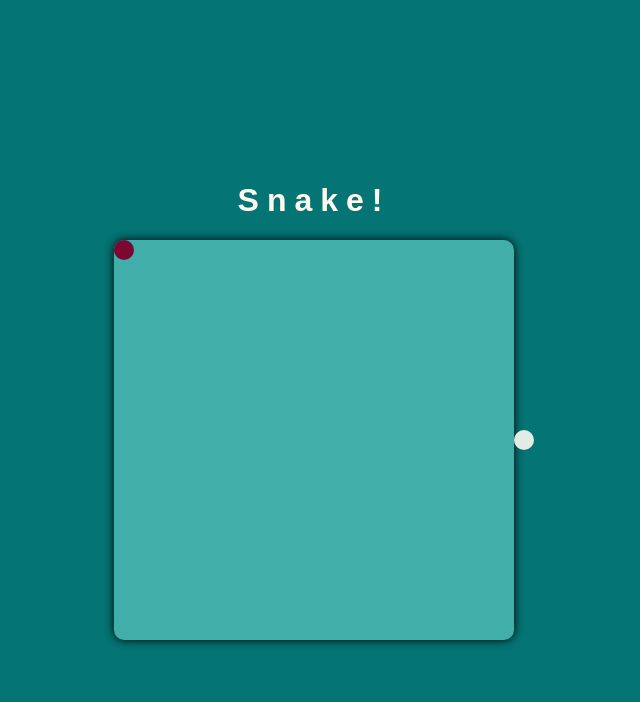
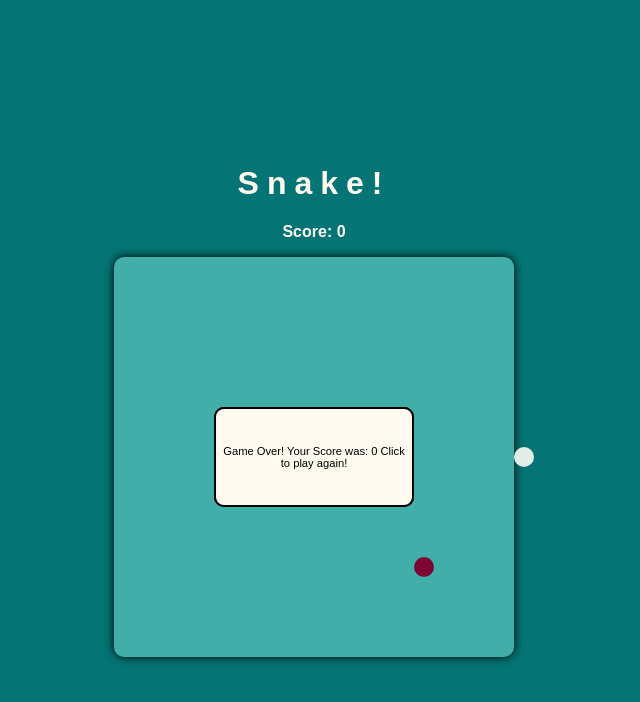
Before and after one commit to projectblue3/snake-game, a plain HTML site: page index.html in a window 1280 px wide. Both pictures are taken after a click on the button "Start". Shown: the whole page, without its empty margins (326-966 px from the left). Drawn offline with Linux system fonts and the light colour scheme.

Commit message:
Game works but 2 piece snake does not die on self.

```diff
--- a/index.html
+++ b/index.html
@@ -12,6 +12,7 @@
 <body>
 
     <h1 id="game-title">Snake!</h1>
+    <p id="score">Score: 0</p>
 
     <div id="game-board">
         <div id="snake-head" class="snake-part"></div>
@@ -19,6 +20,7 @@
 
         <div id="play-btns">
             <button id="start-btn" class="btn">Start</button>
+            <button id="quit-btn" class="btn"></button>
         </div>
     </div>
 
--- a/script.js
+++ b/script.js
@@ -5,6 +5,8 @@ const gameBoard = document.getElementById('game-board');
 const snakeHead = document.getElementById('snake-head');
 const fruit = document.getElementById('fruit');
 const playBtns = document.getElementById('play-btns');
+const quitBtn = document.getElementById('quit-btn');
+const docScore = document.getElementById('score');
 const body = document.body;
 
 let direction = 'right';
@@ -14,51 +16,73 @@ function gameLoop() {
     let xValue = 190;
     let yValue = 190;
 
-    let fruitx = 0;
-    let fruity = 0;
+    let lastX = 0;
+    let lastY = 0;
+
+    let tempX = 0;
+    let tempY = 0;
+
+    let fruitx = 300;
+    let fruity = 300;
 
     let re = /\d{0,6}/;
 
     let snakeRate = 10;
 
+    let score = 0;
+
     let snakeParts = [snakeHead];
 
     let startGame = setInterval(updateGame, 100);
 
-    function checkForMunch(){
-        if (xValue === fruitx && yValue === fruity){
+    function checkForMunch() {
+        if (xValue === fruitx && yValue === fruity) {
             const snakePart = document.createElement('div');
             snakePart.classList.add('snake-part');
+            snakePart.style.left = lastX + 'px';
+            snakePart.style.top = lastY + 'px';
             gameBoard.appendChild(snakePart);
             snakeParts.push(snakePart);
-            console.log(snakeParts);
+
+            fruitx = Math.floor((Math.random() * (35 - 5) + 5)) * 10;
+            fruity = Math.floor((Math.random() * (35 - 5) + 5)) * 10;
+
+            fruit.style.left = fruitx + 'px';
+            fruit.style.top = fruity + 'px';
+
+            score = snakeParts.length - 1;
+
+            docScore.textContent = `Score: ${score}`;
         }
     }
 
-    function checkForLoss(){
-        if (xValue < 0 || xValue > 380 || yValue < 0 || yValue > 380){
+    function checkForLoss() {
+        if (xValue < 0 || xValue > 380 || yValue < 0 || yValue > 380) {
             endGame = true;
+        }
+
+        for (let i = 0; i < snakeParts.length; i++){
+            if (i > 1){
+                if (snakeHead.style.left == snakeParts[i].style.left && snakeHead.style.top === snakeParts[i].style.top){
+                    endGame = true;
+                }
+            }
         }
 
         if (endGame === true) {
             clearInterval(startGame);
-            console.log('game over!');
-            location.reload();
+            quitBtn.innerHTML = `Game Over! Your Score was: ${score} Click to play again!`;
+            playBtns.style.display = 'block';
+            quitBtn.style.display = 'block';
         }
     }
 
     function updateSnake() {
-        let lastX = 0;
-        let lastY = 0;
 
-        let tempX = 0;
-        let tempY = 0;
+        for (let i = 0; i < snakeParts.length; i++) {
 
-        for (let i = 0; i < snakeParts.length; i++){
-            if (i == 0){
-                //snakeParts[i].style.top = parseInt(snakeParts[i-1].style.top.match(re).join()) + 'px';
-                //snakeParts[i].style.left = parseInt(snakeParts[i-1].style.left.match(re).join()) + 'px';
-                //console.log('working');
+            if (i == 0) {
+
                 lastX = parseInt(snakeHead.style.left.match(re).join());
                 lastY = parseInt(snakeHead.style.top.match(re).join());
 
@@ -88,8 +112,7 @@ function gameLoop() {
                         break;
                 }
 
-
-            }else{
+            } else {
                 tempX = parseInt(snakeParts[i].style.left.match(re).join());
                 tempY = parseInt(snakeParts[i].style.top.match(re).join());
 
@@ -100,16 +123,12 @@ function gameLoop() {
                 lastY = tempY;
             }
         }
-
-
     }
 
     function updateGame() {
         checkForLoss();
         updateSnake();
         checkForMunch();
-        //console.log(xValue, yValue);
-        //console.log(parseInt(snakeHead.style.left.match(re).join()),parseInt(snakeHead.style.top.match(re).join()));
     }
 }
 
@@ -142,4 +161,8 @@ body.addEventListener('click', e => {
         gameLoop();
         playBtns.style.display = 'none';
     }
+
+    if (e.target.id === 'quit-btn') {
+        location.reload();
+    }
 });
--- a/style.css
+++ b/style.css
@@ -17,6 +17,12 @@ body {
     letter-spacing: 0.5rem;
 }
 
+#score {
+    padding-top: 0;
+    margin-top: 0;
+    font-weight: bold;
+}
+
 #game-board {
     height: 400px;
     width: 400px;
@@ -32,8 +38,8 @@ body {
     width: 20px;
     position: absolute;
     background: #7d0633;
-    top: 0px;
-    left: 0px;
+    top: 300px;
+    left: 300px;
 }
 
 #snake-head {
@@ -53,7 +59,7 @@ body {
     display: flex;
 }
 
-#start-btn {
+.btn {
     background: floralwhite;
     border: 2px solid black;
     border-radius: 10px;
@@ -64,3 +70,13 @@ body {
     width: 200px;
     font-size: 4rem;
 }
+
+.btn:hover {
+    cursor: pointer;
+}
+
+#quit-btn {
+    display: none;
+    font-size: 0.7rem;
+    z-index: 999;
+}
```
